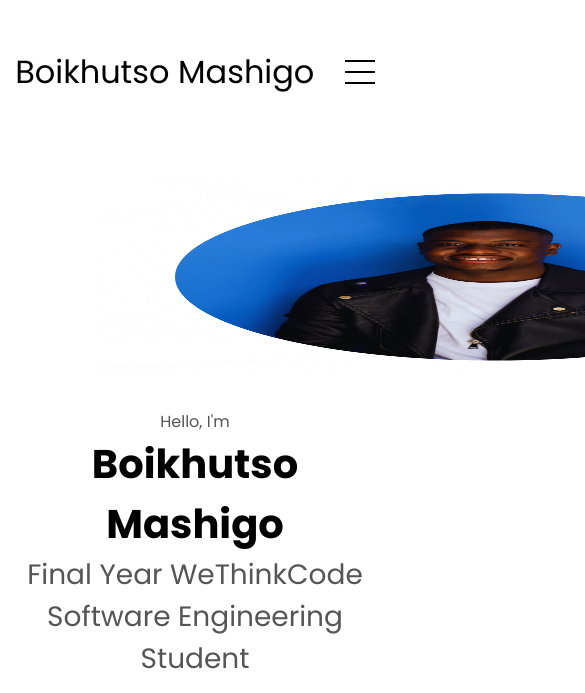
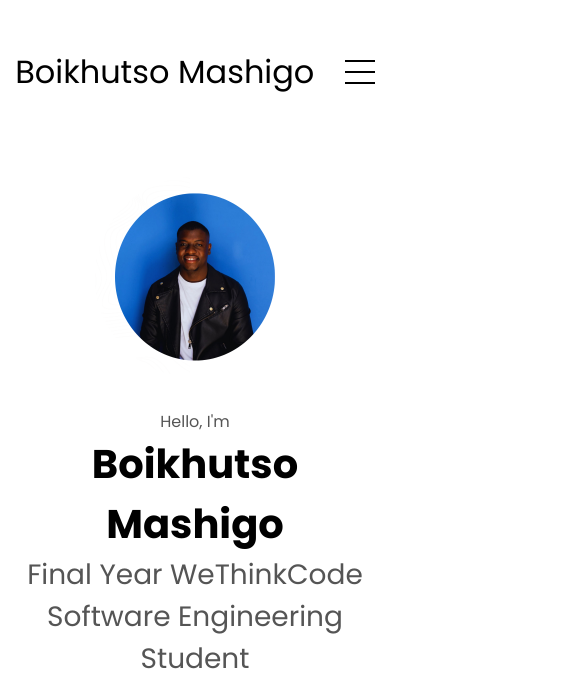
Before and after one commit to Boikhutso7/Portfolio-Website, a plain HTML site: page index.html in a window 390 px wide. Shown: the top 693 px of the page, 585 px wide, since content can reach past the window. Drawn offline with Linux system fonts and the light colour scheme.

Commit message:
fix profile picture in small screens

```diff
--- a/style.css
+++ b/style.css
@@ -157,6 +157,17 @@ section {
     height: 400px;
     width: 400px;
     margin: auto 0;
+    overflow: hidden;
+    border-radius: 50%;
+}
+
+.section__pic-container img {
+    max-width: 100%;
+    height: auto;
+    display: block;
+    object-fit: cover;
+    width: 100%;
+    height: 100%;
 }
 
 .section_text {
```
